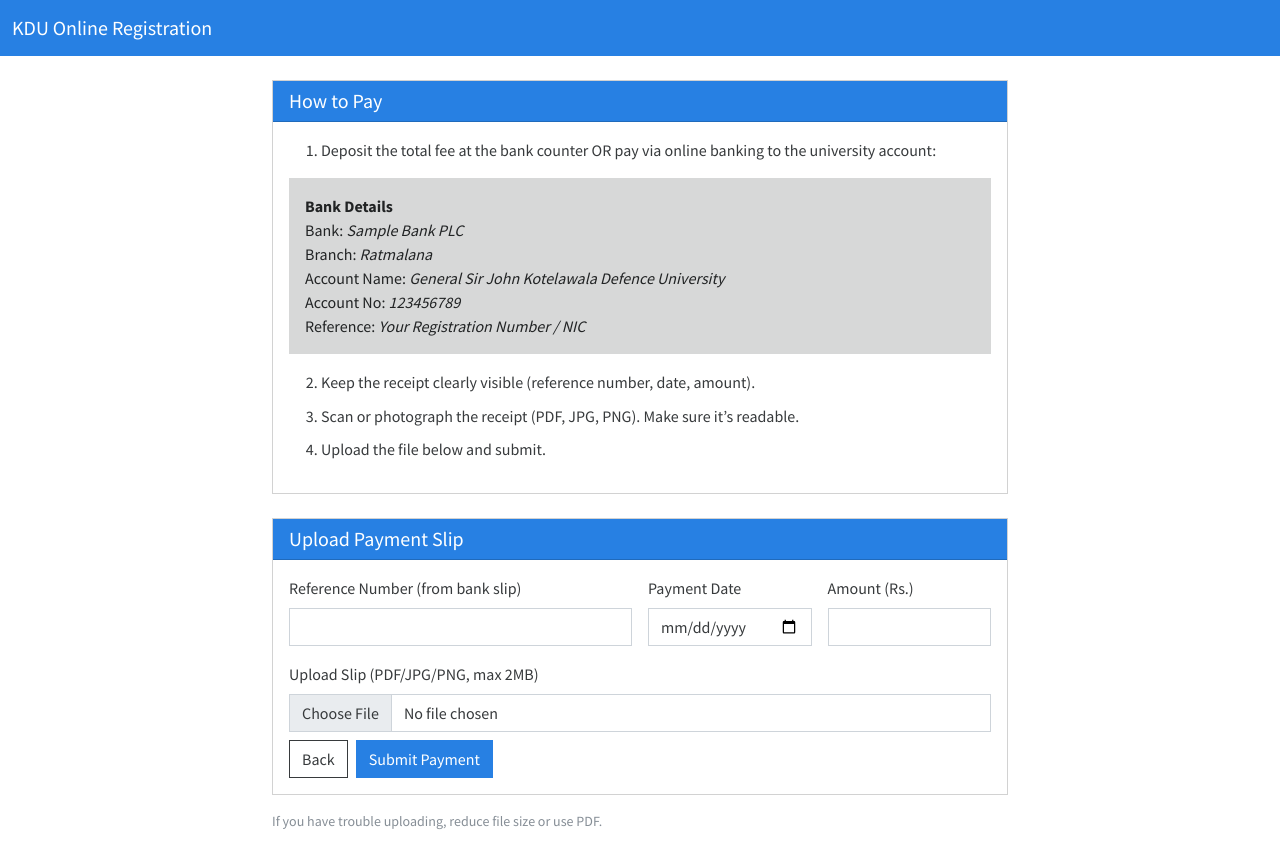
After one commit to RWageesha/Examination-Department, a PHP site: page /degree_transcript/pay_instructions.php in a window 1280 px wide. The commit adds this page. Run offline with PHP 8.4, Linux system fonts and the light colour scheme.

Commit message:
new commits

```diff
--- a/degree_transcript/index.php
+++ b/degree_transcript/index.php
@@ -833,7 +833,7 @@ session_start(); ?>
 
                 <footer class="footer fixed-bottom bg-light">
                     <div class="d-flex justify-content-center">
-                        <div>© 2025 KDU Examination Division </div>
+                        <div>© 2025 KDU Examination</div>
                     </div>
 
                     <!-- Your footer content goes here -->
--- /dev/null
+++ b/degree_transcript/pay_instructions.php
@@ -0,0 +1,96 @@
+<?php
+session_start();
+if (!defined('APP_BASE')) define('APP_BASE', '/Examination-Department/');
+?>
+<!doctype html>
+<html lang="en">
+<head>
+  <meta charset="utf-8">
+  <meta name="viewport" content="width=device-width, initial-scale=1">
+  <title>How to Pay & Upload Slip</title>
+  <link rel="stylesheet" href="<?= APP_BASE ?>assets/dist/css/bootstrap.min.css">
+  <link rel="stylesheet" href="<?= APP_BASE ?>assets/dist/css/main.css">
+  <style>
+    .steps li { margin-bottom: .6rem; }
+  </style>
+</head>
+<body>
+<nav class="navbar navbar-expand-md navbar-dark bg-primary mb-4">
+  <div class="container-fluid">
+    <a class="navbar-brand" href="<?= APP_BASE ?>index.php">KDU Online Registration</a>
+  </div>
+</nav>
+
+<main class="container">
+  <div class="row">
+    <div class="col-lg-8 mx-auto">
+      <div class="card mb-4">
+        <div class="card-header bg-primary text-white">
+          <h5 class="mb-0">How to Pay</h5>
+        </div>
+        <div class="card-body">
+          <ol class="steps">
+            <li>Deposit the total fee at the bank counter OR pay via online banking to the university account:</li>
+          </ol>
+
+          <div class="alert alert-secondary">
+            <strong>Bank Details</strong><br>
+            Bank: <em>Sample Bank PLC</em><br>
+            Branch: <em>Ratmalana</em><br>
+            Account Name: <em>General Sir John Kotelawala Defence University</em><br>
+            Account No: <em>123456789</em><br>
+            Reference: <em>Your Registration Number / NIC</em>
+          </div>
+
+          <ol start="2" class="steps">
+            <li>Keep the receipt clearly visible (reference number, date, amount).</li>
+            <li>Scan or photograph the receipt (PDF, JPG, PNG). Make sure it’s readable.</li>
+            <li>Upload the file below and submit.</li>
+          </ol>
+        </div>
+      </div>
+
+      <div class="card">
+        <div class="card-header bg-primary text-white">
+          <h5 class="mb-0">Upload Payment Slip</h5>
+        </div>
+        <div class="card-body">
+          <form action="<?= APP_BASE ?>degree_transcript/submit_payment.php" method="post" enctype="multipart/form-data">
+            <div class="row g-3">
+              <div class="col-md-6">
+                <label class="form-label">Reference Number (from bank slip)</label>
+                <input type="text" name="payment_ref" class="form-control" required>
+              </div>
+              <div class="col-md-3">
+                <label class="form-label">Payment Date</label>
+                <input type="date" name="payment_date" class="form-control" required>
+              </div>
+              <div class="col-md-3">
+                <label class="form-label">Amount (Rs.)</label>
+                <input type="number" name="payment_amount" class="form-control" min="0" step="0.01" required>
+              </div>
+              <div class="col-12">
+                <label class="form-label">Upload Slip (PDF/JPG/PNG, max 2MB)</label>
+                <input type="file" name="payment_slip" class="form-control" accept="application/pdf,image/png,image/jpeg" required>
+              </div>
+
+              <!-- (Optional) carry over some form context from previous page -->
+              <!-- <input type="hidden" name="registration_number" value="<?= htmlspecialchars($_POST['registration_number'] ?? '') ?>"> -->
+
+              <div class="col-12 d-flex gap-2 mt-2">
+                <a class="btn btn-outline-secondary" href="<?= APP_BASE ?>degree_transcript/index.php">Back</a>
+                <button class="btn btn-primary" type="submit">Submit Payment</button>
+              </div>
+            </div>
+          </form>
+        </div>
+      </div>
+
+      <p class="text-muted small mt-3">If you have trouble uploading, reduce file size or use PDF.</p>
+    </div>
+  </div>
+</main>
+
+<script src="<?= APP_BASE ?>assets/dist/js/bootstrap.bundle.min.js"></script>
+</body>
+</html>
--- a/index.php
+++ b/index.php
@@ -183,7 +183,7 @@
                 </div>
                 <div class="hotline-text">
                     <span class="hotline-label">Exam Division Hotline</span>
-                    <span class="hotline-number">+94 11 263 8656</span>
+                    <span class="hotline-number">+94 71 021 9533</span>
                 </div>
             </a>
         </div>
```
